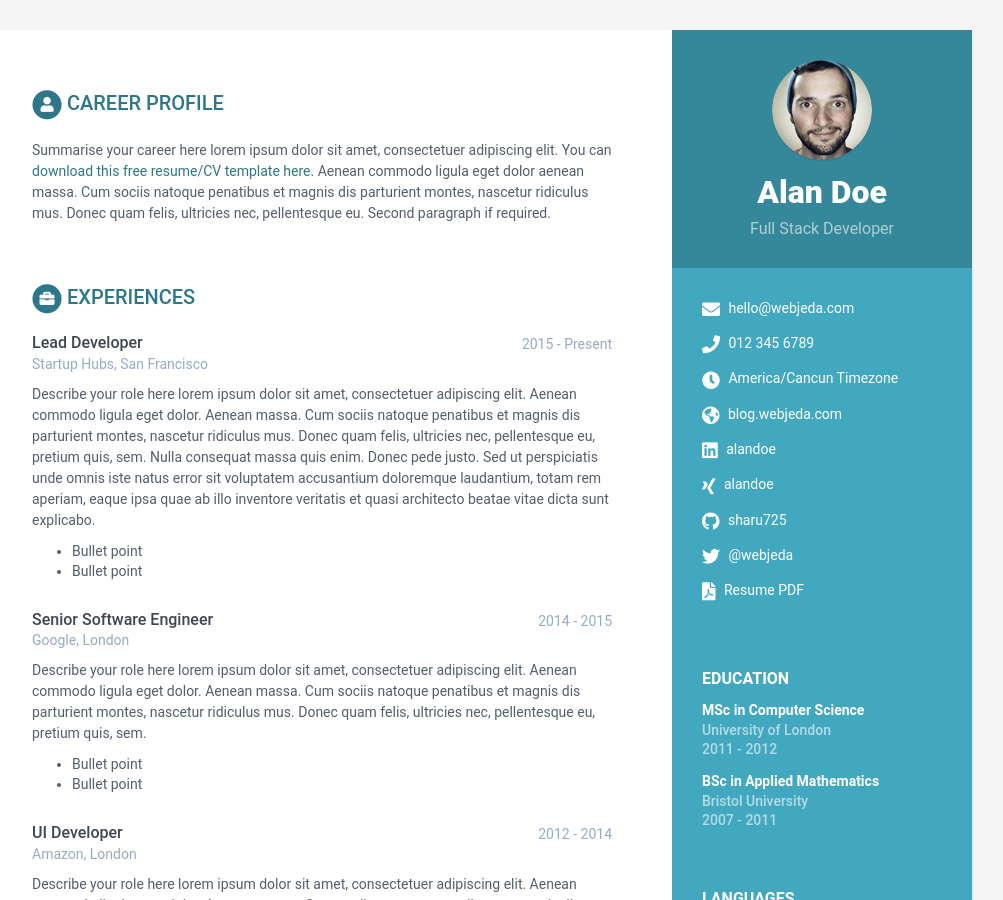
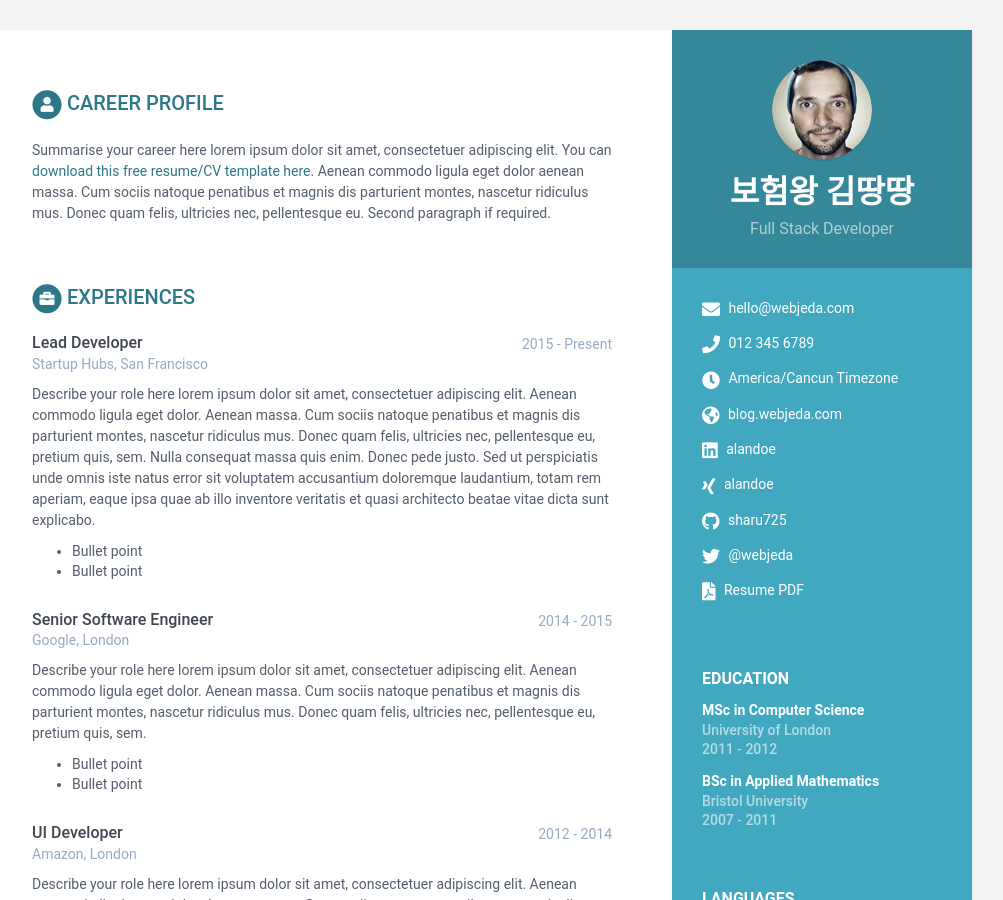
Before and after one commit to YeoHoYeon/-, a Jekyll site: the page built from index.html, in a window 1280 px wide and 900 px high. Shown: the whole window, without its empty margins (168-1171 px from the left). Built offline with Jekyll 4.4.1, drawn with Linux system fonts in a browser that asks for light colours.

Commit message:
Update data.yml

```diff
--- a/_data/data.yml
+++ b/_data/data.yml
@@ -8,7 +8,7 @@ sidebar:
     education: True # set to False if you want education in main section instead of in sidebar
 
     # Profile information
-    name: Alan Doe
+    name: 보험왕 김땅땅
     tagline: Full Stack Developer
     avatar: profile.png  #place a 100x100 picture inside /assets/images/ folder and provide the name of the file below
 
```
